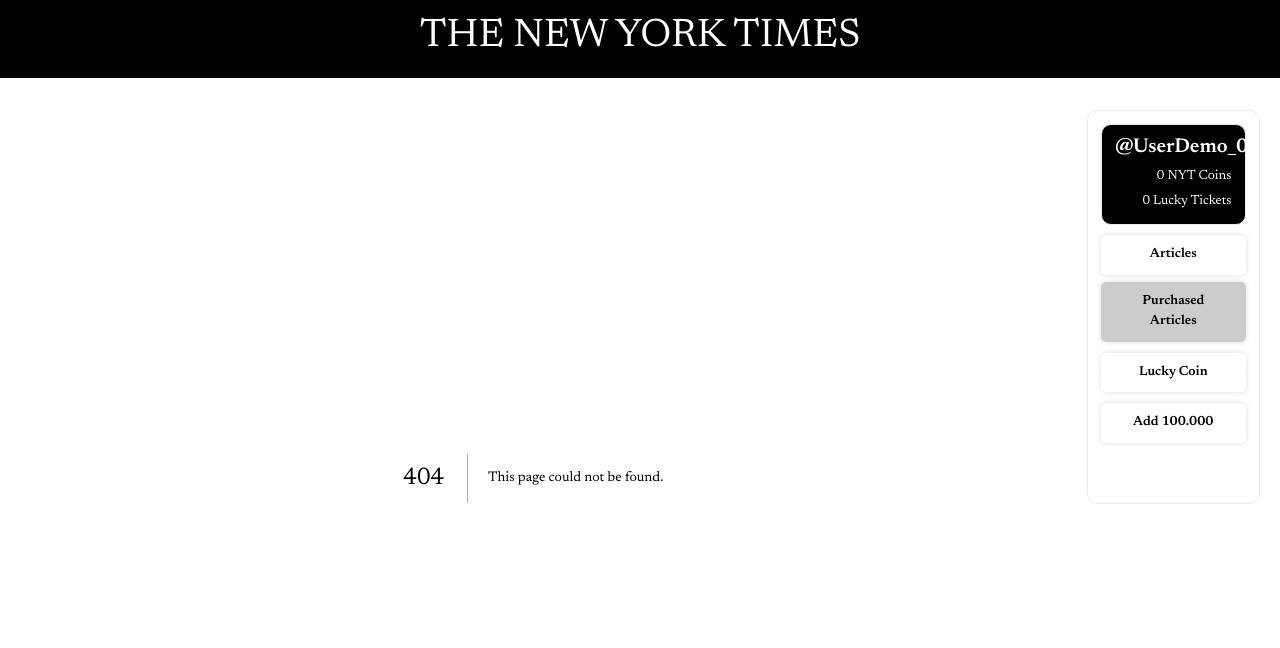
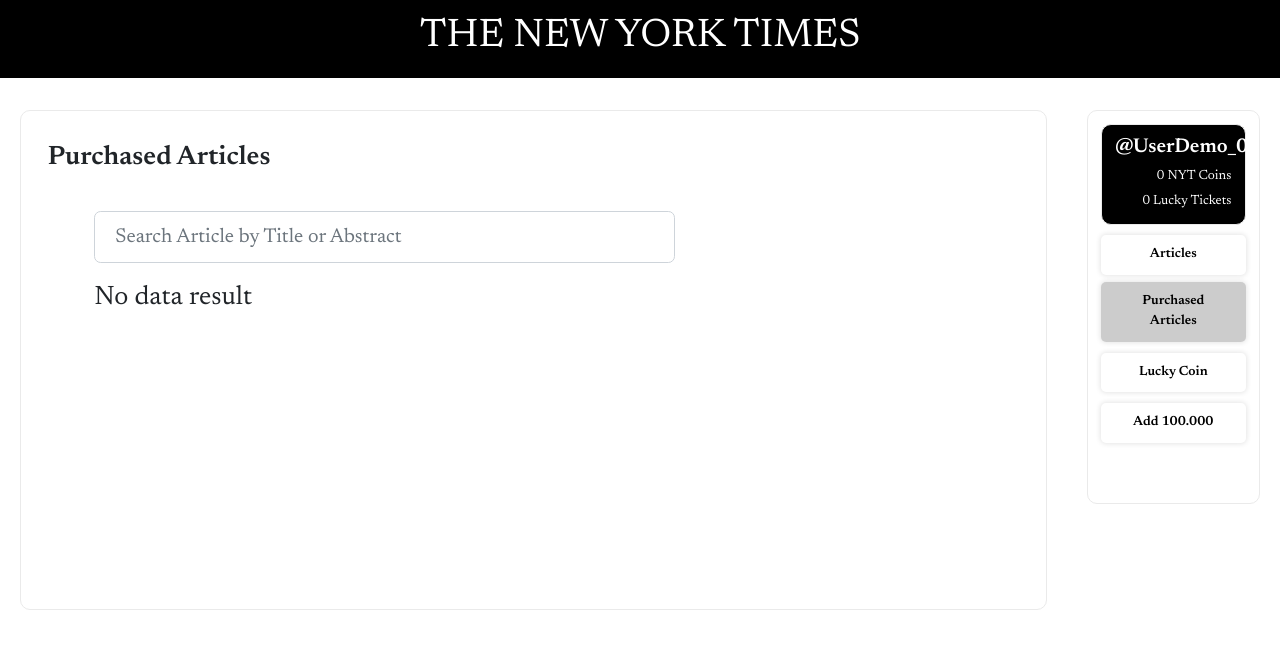
Before and after one commit to ZiddanDwiPutra/ny-times, a Next.js app: page /purchased-articles in a window 1280 px wide. Before the commit this address had no page. Shown: the top 648 px of the page. Built offline with nearby package versions, Linux system fonts and the light colour scheme.

Commit message:
add purchased article page

```diff
--- a/components/article-list.js
+++ b/components/article-list.js
@@ -1,10 +1,11 @@
 import { useState, useEffect } from "react";
 import MainApi from "../services/MainApi";
+import StorageManager from "../src/storageManager";
 import Article from "./article";
 import DropDown from "./drop-down";
 import SearchBar from "./search-bar";
 
-export default function ArticleList({ app }){
+export default function ArticleList({ app , isPurchasedOnly = false }){
     const [articles, setArticles] = useState([])
     const [searchValue, setSearchValue] = useState("")
     const [pageNumber, setPageNumber] = useState(1)
@@ -18,7 +19,7 @@
     ]
 
     useEffect(()=>{
-        if(filterItems.length>0) filterChange(filterItems[0].id, setArticles)
+        if(filterItems.length>0) filterChange(isPurchasedOnly? "purchased": filterItems[0].id, setArticles)
     }, []);
 
     useEffect(()=>setPageNumber(1), [searchValue, filterBy])
@@ -26,17 +27,19 @@
     return (
         <div className="container m-1">
             <div className="row">
-                <div className="col-md-4">
-                    <DropDown items={filterItems} onInput={(id)=>{filterChange(id, setArticles);setFilterBy(id)}} />
-                </div>
+                {
+                    isPurchasedOnly? "" :
+                    <div className="col-md-4">
+                        <DropDown items={filterItems} onInput={(id)=>{filterChange(id, setArticles);setFilterBy(id)}} />
+                    </div>
+                }
                 <div className="col-md-8">
                     <SearchBar onInput={(value)=>setSearchValue(value)} placeholder="Search Article by Title or Abstract " />
                 </div>
             </div>
 
             <Articles dataList={articles} searchValue={searchValue} app={app} limitPerPage={5} pageNumber={pageNumber} setTotalPage={setTotalPage}/>
-
-            <Pagination setPageNumber={setPageNumber} pageNumber={pageNumber} totalPage={totalPage} />
+            {articles.length>0? <Pagination setPageNumber={setPageNumber} pageNumber={pageNumber} totalPage={totalPage} /> : <div>No data result</div>}
         </div>
     )
 }
@@ -73,4 +76,9 @@
     if(filterId=="most_viewed") MainApi.getMostViewed(response=>setArticles(response.results))
     if(filterId=="most_shared") MainApi.getMostShared(response=>setArticles(response.results))
     if(filterId=="most_emailed") MainApi.getMostEmailed(response=>setArticles(response.results))
+    if(filterId=="purchased"){
+        setTimeout(()=>{
+            setArticles(StorageManager.getPurchasedArticles())
+        }, 100)
+    }
 }
--- a/pages/_document.js
+++ b/pages/_document.js
@@ -10,7 +10,7 @@
         <link rel="icon" type="image/png" sizes="16x16" href="/favicon-16x16.png" />
         <link rel="manifest" href="/site.webmanifest" />
         <link rel="preconnect" href="https://fonts.googleapis.com" />
-        <link rel="preconnect" href="https://fonts.gstatic.com" crossOrigin />
+        <link rel="preconnect" href="https://fonts.gstatic.com" crossOrigin="true" />
         <link href="https://fonts.googleapis.com/css2?family=Newsreader:ital,wght@0,300;0,400;0,600;1,300;1,400;1,600&display=swap" rel="stylesheet" />
         <link href="https://cdn.jsdelivr.net/npm/bootstrap@5.1.3/dist/css/bootstrap.min.css" rel="stylesheet" />
         <link rel="stylesheet" href="https://cdn.jsdelivr.net/npm/bootstrap-icons@1.8.1/font/bootstrap-icons.css"></link>
--- /dev/null
+++ b/pages/purchased-articles.js
@@ -0,0 +1,13 @@
+import Components from "../styles/Components.module.css"
+import { useEffect, useState } from "react"
+import ArticleList from "../components/article-list"
+import Balance from "../src/balance"
+import StorageManager from "../src/storageManager"
+export default function PurchasedArticles({ app }){
+    return (
+        <div className={Components.pageBox + " container-fluid"}>
+            <div className={Components.pageTextHeader}>Purchased Articles</div>
+            <ArticleList app={app} isPurchasedOnly={true}/>
+        </div>
+    )
+}
```
